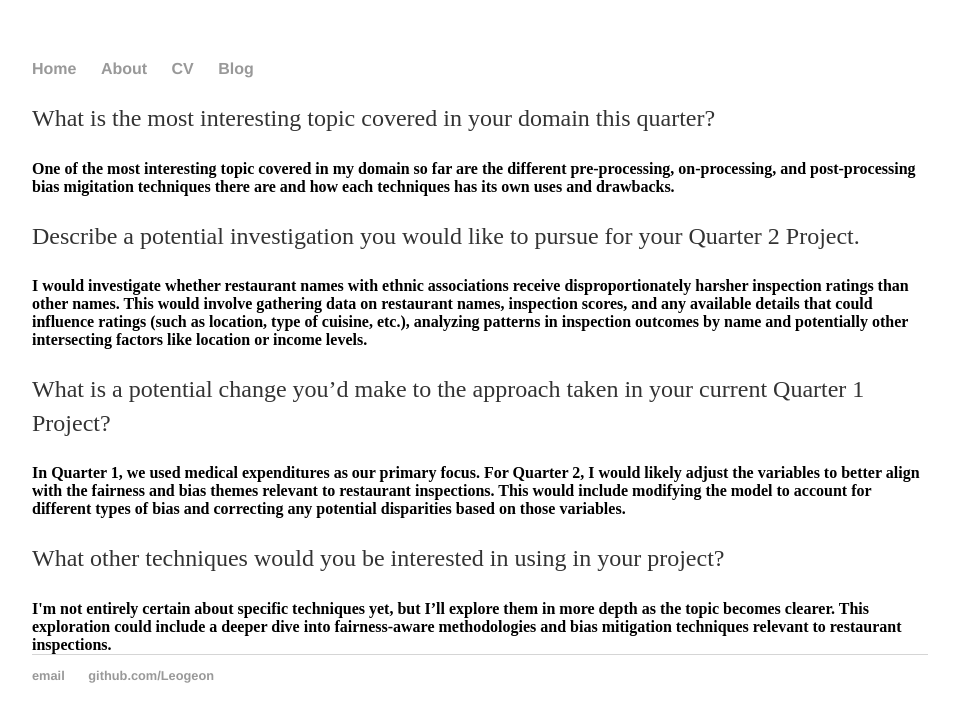
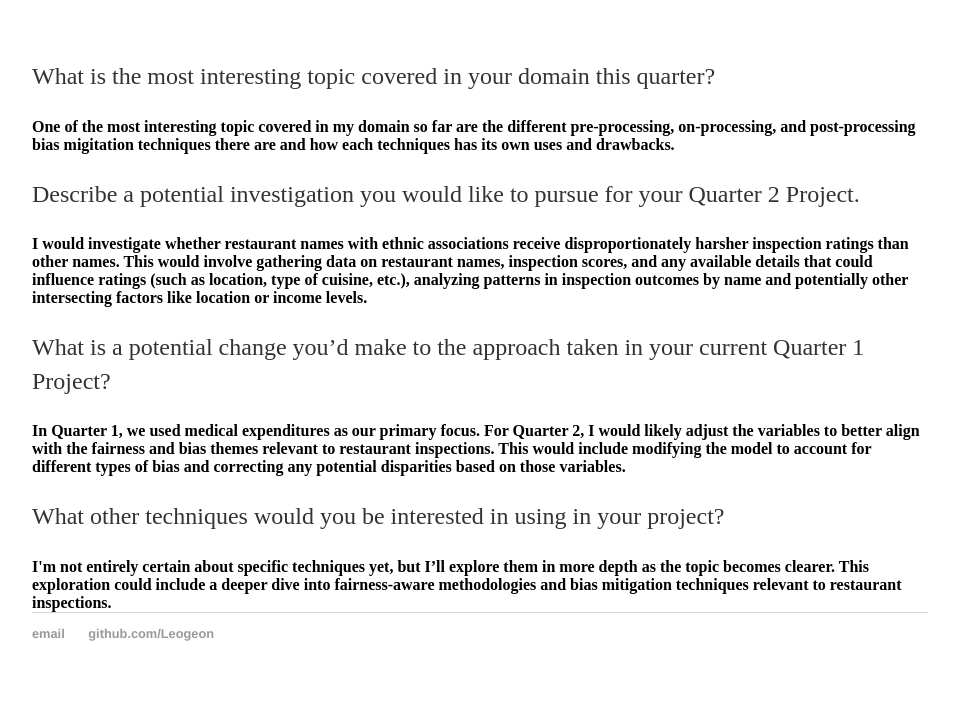
Before and after one commit to Leogeon/leogeon.github.io, a Jekyll site: the page built from index.html, in a window 1280 px wide. Shown: the top 722 px of the page, without its empty margins (160-1119 px from the left). Built offline with Jekyll 4.4.1, drawn with Linux system fonts in a browser that asks for light colours.

Commit message:
Update default.html

```diff
--- a/_layouts/default.html
+++ b/_layouts/default.html
@@ -7,12 +7,6 @@
 		</head>
 		<body>
 			<nav>
-	    		<ul>
-	        		<li><a href="/">Home</a></li>
-		        	<li><a href="/about">About</a></li>
-	        		<li><a href="/cv">CV</a></li>
-	        		<li><a href="/blog">Blog</a></li>
-	    		</ul>
 			</nav>
 			<div class="container">
 
```
